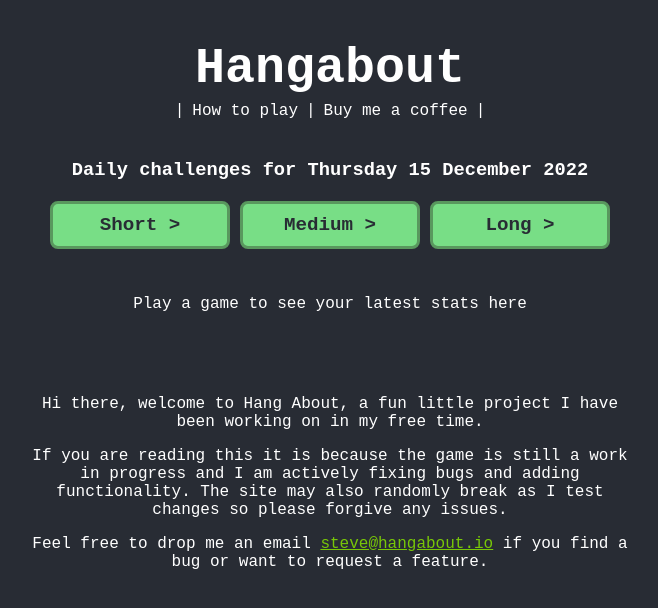
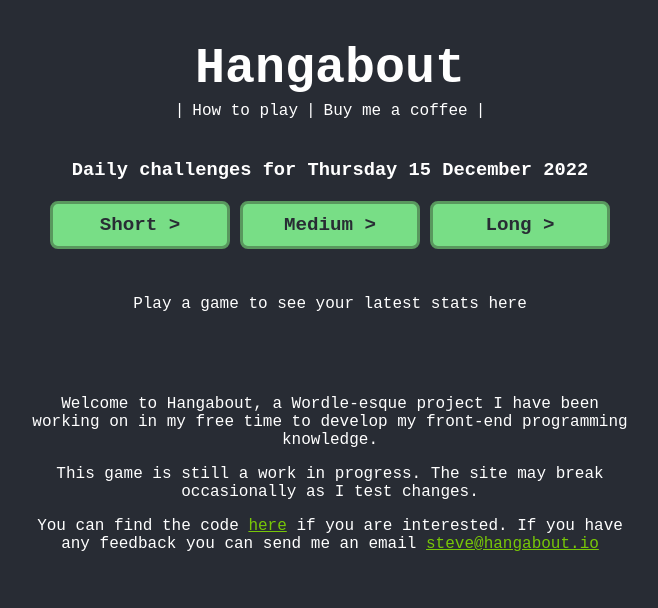
Before and after one commit to stevej763/hang-about, a React (Create React App) app: page / in a window 1280 px wide. Shown: the top 608 px of the page, without its empty margins (310-968 px from the left). Built offline with nearby package versions, Linux system fonts and the light colour scheme; the HTML template or start-up script is replaced by a standard one.

Commit message:
README and landling page text changes.

```diff
--- a/src/components/home/LandingPage.tsx
+++ b/src/components/home/LandingPage.tsx
@@ -51,11 +51,9 @@ function LandingPage(
   function displayWipInfo() {
     if (process.env.REACT_APP_WIP) {
       return <div className={"WorkInProgress"}>
-        <p>Hi there, welcome to Hang About, a fun little project I have been working on in my free time.</p>
-        <p>If you are reading this it is because the game is still a work in progress and I am actively fixing bugs and
-          adding functionality. The site may also randomly break as I test changes so please forgive any issues.</p>
-        <p>Feel free to drop me an email <a href={"mailto:steve@hangabout.io"}>steve@hangabout.io</a> if you find a bug
-          or want to request a feature.</p>
+        <p>Welcome to Hangabout, a Wordle-esque project I have been working on in my free time to develop my front-end programming knowledge.</p>
+        <p>This game is still a work in progress. The site may break occasionally as I test changes.</p>
+        <p>You can find the code <a target={"_blank"} rel="noreferrer" href={"https://github.com/stevej763/hang-about"}>here</a> if you are interested. If you have any feedback you can send me an email <a href={"mailto:steve@hangabout.io"}>steve@hangabout.io</a></p>
       </div>
     }
   }
```
Also changed, not shown: 1 other file (tests, documents, lock files or other folders).
